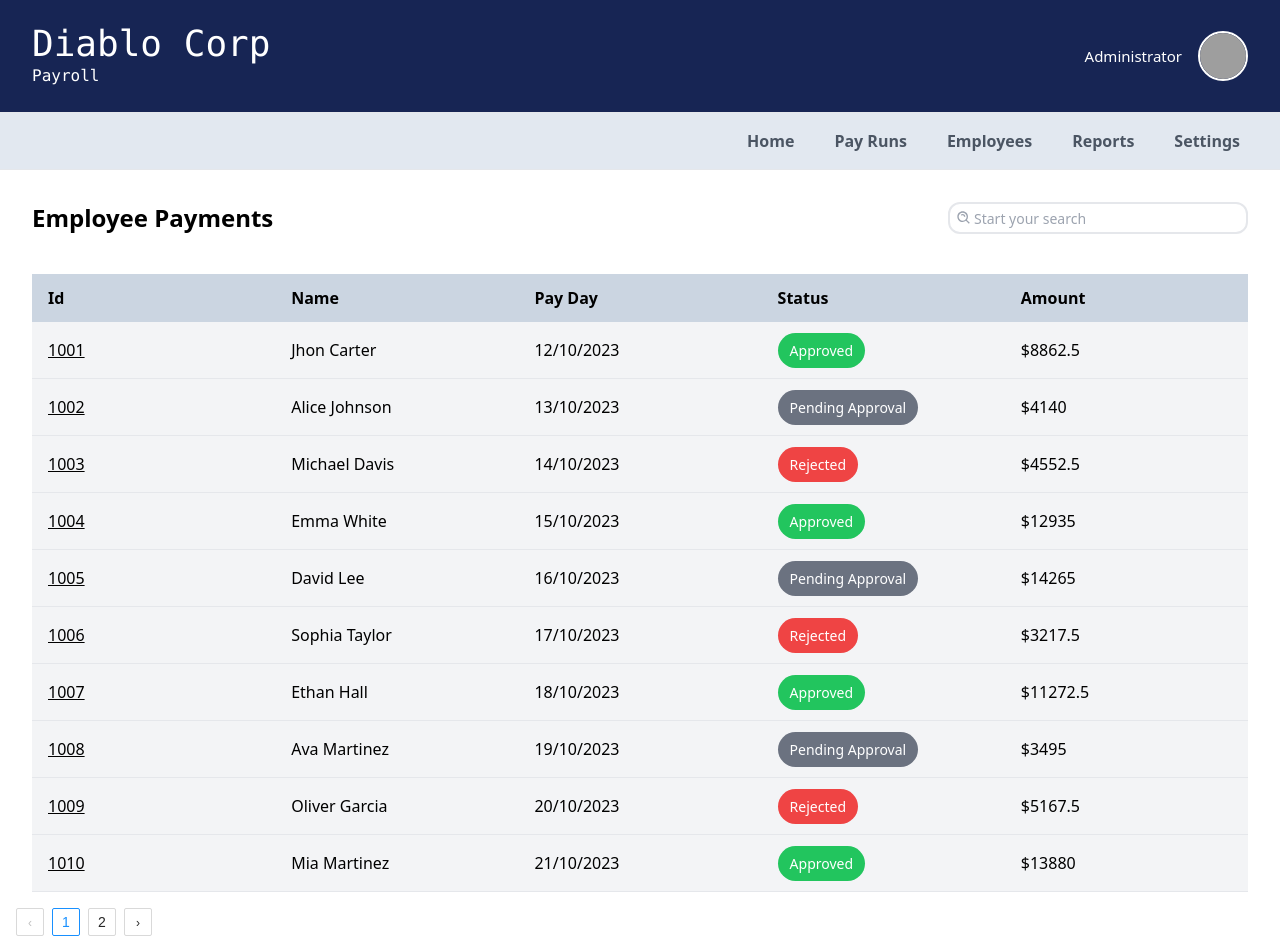
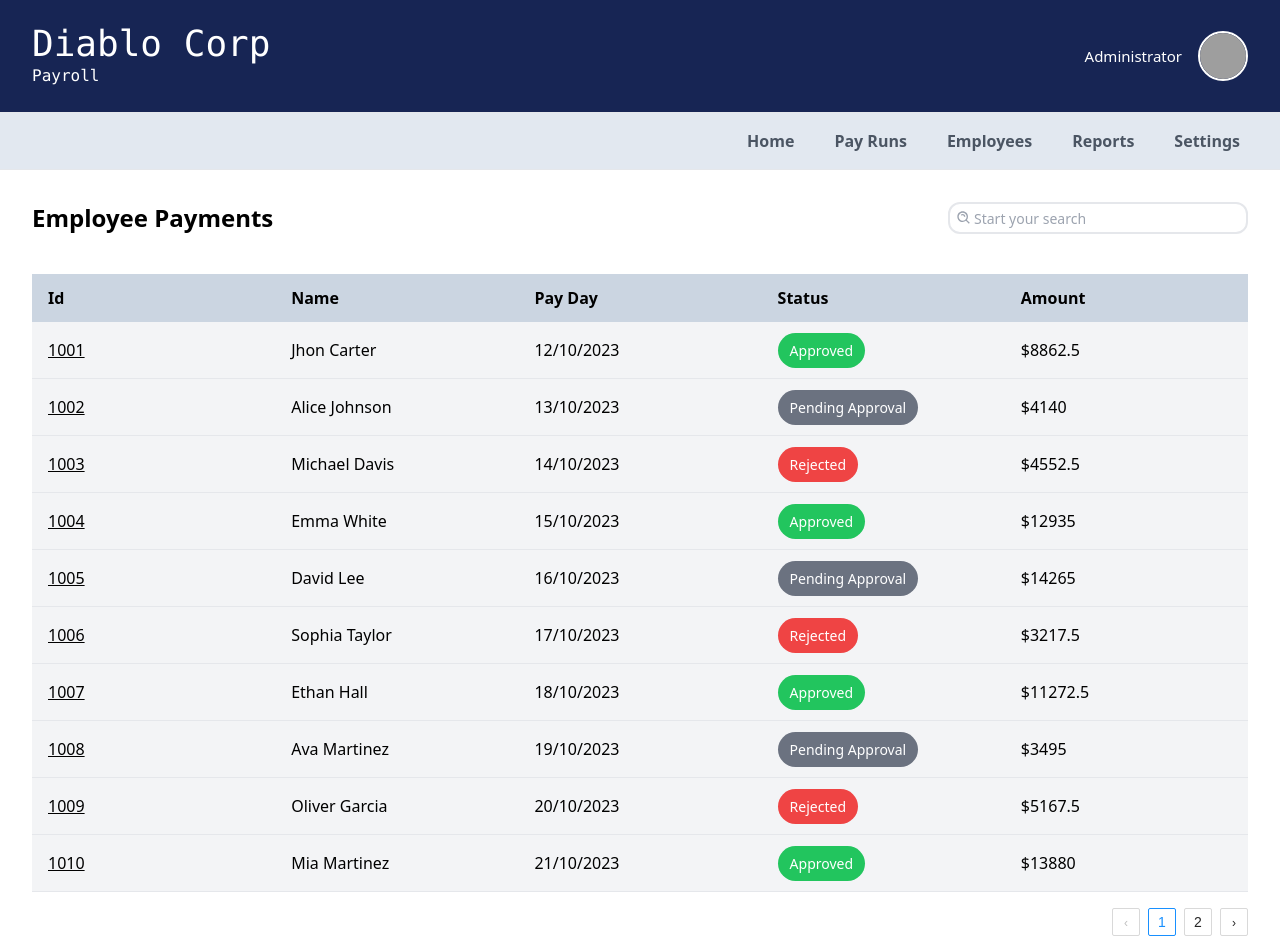
Before and after one commit to ChathuraHettiarachchi/diablo-crop-reactjs, a Next.js app: page /pay-run in a window 1280 px wide. Shown: the top 952 px of the page. Built offline with nearby package versions, Linux system fonts and the light colour scheme; grey boxes are pictures that could not be loaded.

Commit message:
minor adjustments

```diff
--- a/src/app/pay-run/page.tsx
+++ b/src/app/pay-run/page.tsx
@@ -47,7 +47,7 @@ const page = () => {
       </div>
 
       {/* pagination */}
-      <div className="">
+      <div className="flex w-full justify-center pr-4 lg:justify-end">
         <Pagination
           pageSize={countPerPage}
           onChange={updatePage}
```
